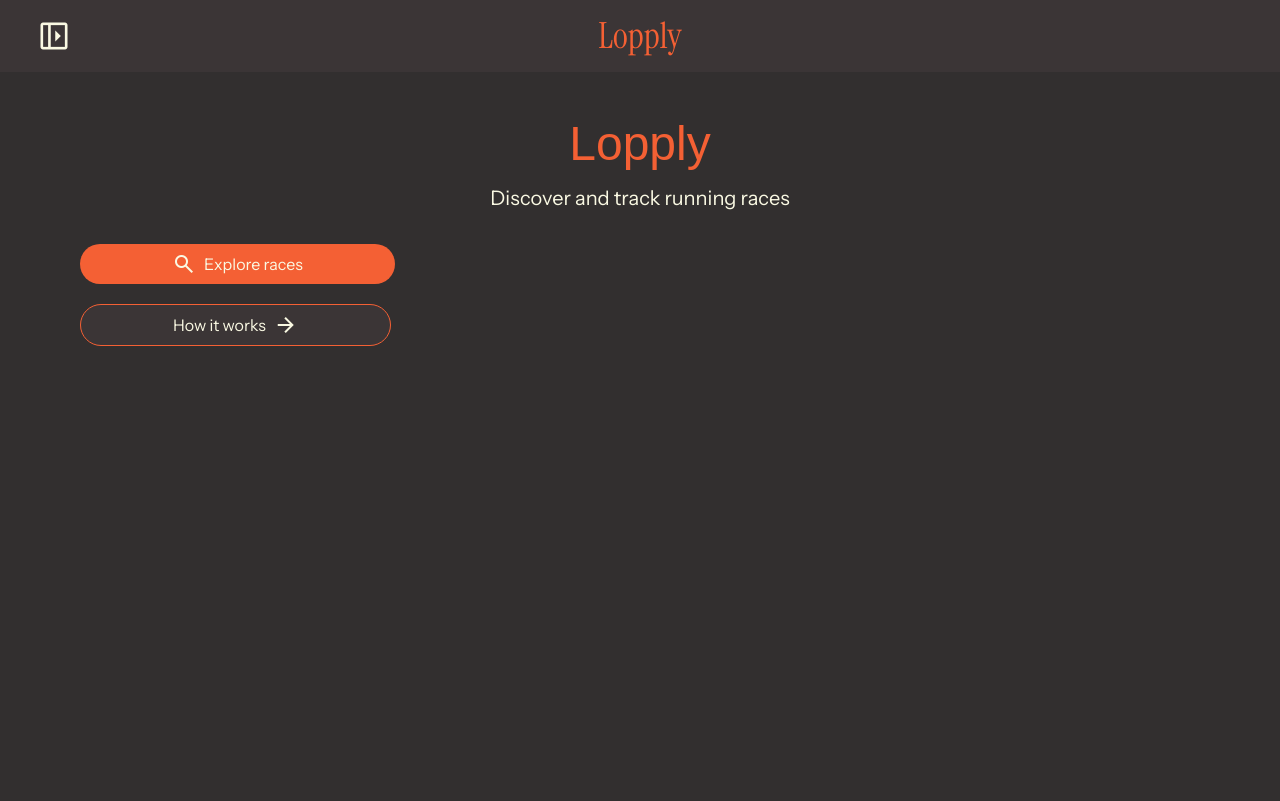
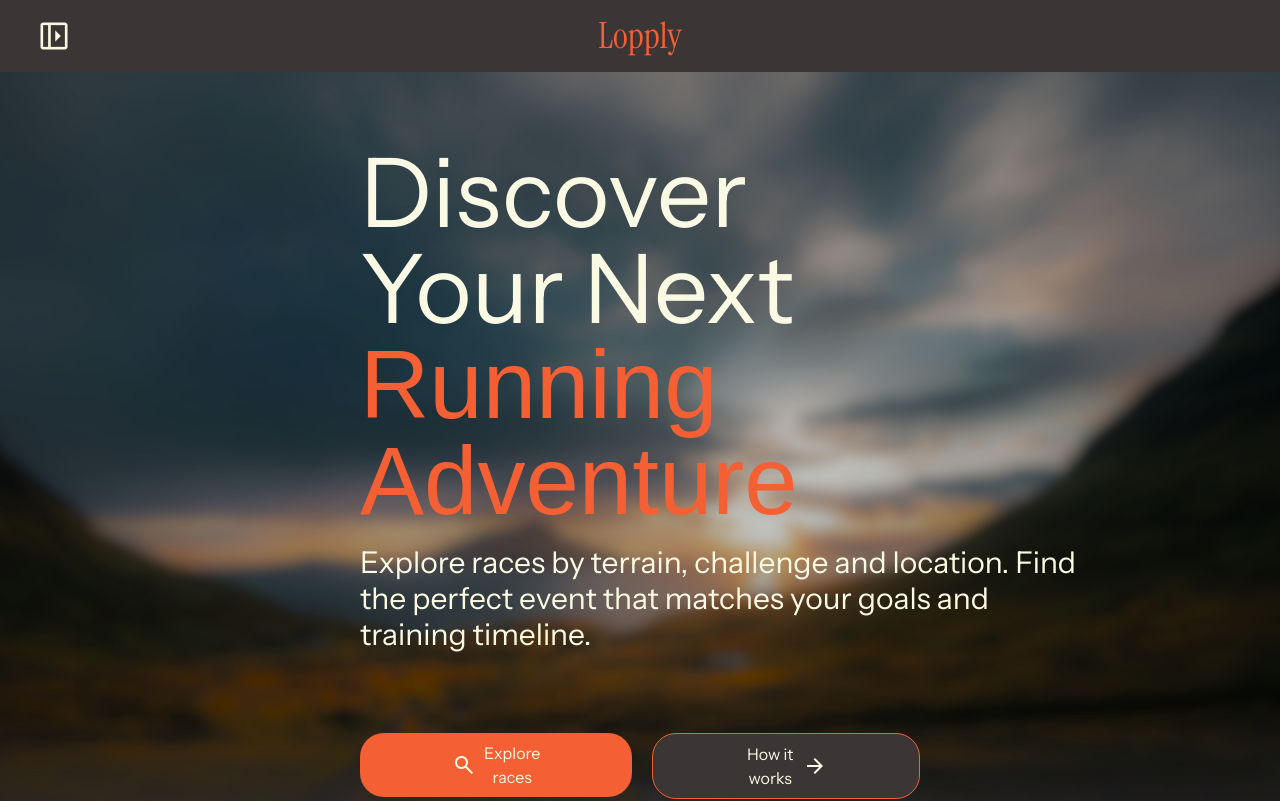
Before and after one commit to ellinorjohansson/Lopply, a Next.js app: page / in a window 1280 px wide. Shown: the top 801 px of the page. Built offline with nearby package versions, Linux system fonts and the light colour scheme; a web font is replaced by a local one.

Commit message:
✨(feature): added first home page section

```diff
--- a/public/locales/en/common.json
+++ b/public/locales/en/common.json
@@ -55,5 +55,12 @@
     "password": "Password",
     "required_email": "Email *",
     "required_password": "Password *"
+  },
+  "home_page": {
+    "discover_your_next": "Discover Your Next",
+    "running_adventure": "Running Adventure",
+    "explore_races_by_terrain_text": "Explore races by terrain, challenge and location. Find the perfect event that matches your goals and training timeline.",
+    "featured_races": "Featured Races",
+    "handpicked_adventures_across": "Handpicked adventures across stunning terrains worldwide"
   }
 }
--- a/src/app/globals.css
+++ b/src/app/globals.css
@@ -60,3 +60,22 @@ button {
 .animate-slide-up {
   animation: slide-up 0.3s ease-out;
 }
+
+@layer utilities {
+  .mask-bottom-fade {
+    -webkit-mask-image: linear-gradient(
+      to bottom,
+      rgba(0, 0, 0, 1) 80%,
+      rgba(0, 0, 0, 0) 100%
+    );
+    -webkit-mask-repeat: no-repeat;
+    -webkit-mask-size: cover;
+    mask-image: linear-gradient(
+      to bottom,
+      rgba(0, 0, 0, 1) 80%,
+      rgba(0, 0, 0, 0) 100%
+    );
+    mask-repeat: no-repeat;
+    mask-size: cover;
+  }
+}
--- a/src/app/page.tsx
+++ b/src/app/page.tsx
@@ -2,32 +2,54 @@ import AccentButton from "@/common/components/buttons/AccentButton";
 import PrimaryButton from "@/common/components/buttons/PrimaryButton";
 import { useTranslation } from "@/common/hooks/useTranslation";
 import Link from "next/link";
+import Image from "next/image";
 
 export default function Home() {
-  const g = useTranslation("general");
+  const h = useTranslation("home_page");
+
   return (
-    <div className="min-h-screen font-sans bg-primary">
-      <main className="mx-auto w-full max-w-6xl px-4 py-12">
-        <div className="mb-12 text-center">
-          <h2 className="text-5xl text-primaryaccent mb-4">{g("lopply")}</h2>
-          <p className="text-xl mb-8">Discover and track running races</p>
-          <Link
-            href="/races"
-          >
-            <PrimaryButton
-              text="Explore races"
-              icon="search"
-              size="medium" />
+    <main className="w-full">
+      <section className="relative w-full h-screen">
+        <Image
+          src="/images/nature-background.avif"
+          alt=""
+          fill
+          className="object-cover mask-bottom-fade"
+          sizes="100vw"
+        />
+
+        <div className="relative z-10 flex flex-col justify-center h-full px-90">
+          <span className="text-secondaryaccent text-8xl">
+            {h("discover_your_next")}
+          </span>
+          <h2 className="text-8xl text-primaryaccent mb-4">
+            {h("running_adventure")}
+          </h2>
+          <p className="text-3xl mb-20 w-180">
+            {h("explore_races_by_terrain_text")}
+          </p>
+
+          <div className="flex gap-5">
+            <Link href="/races">
+              <PrimaryButton text="Explore races" icon="search" size="medium" />
             </Link>
-          <div className="mt-5">
+
+            <Link href="/">
               <AccentButton
                 text="How it works"
                 icon="arrow_forward"
                 size="medium"
               />
+            </Link>
           </div>
         </div>
+      </section>
+
+      <section className="mt-20 px-4">
+        <h2 className="text-4xl">{h("featured_races")}</h2>
+        <span className="text-secondaryaccent">{h("handpicked_adventures_across")}</span>
+      </section>
+
     </main>
-    </div>
   );
 }
```
Also changed, not shown: public/images/nature-background.avif (added). Lines whose indentation alone changed are shown as unchanged.
